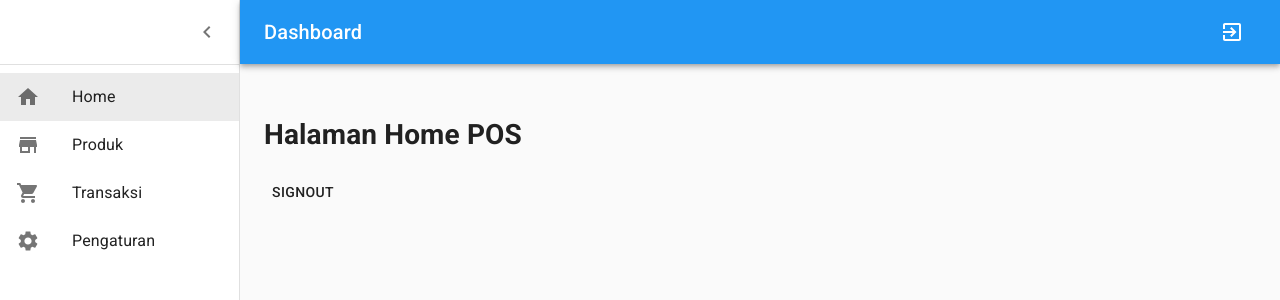
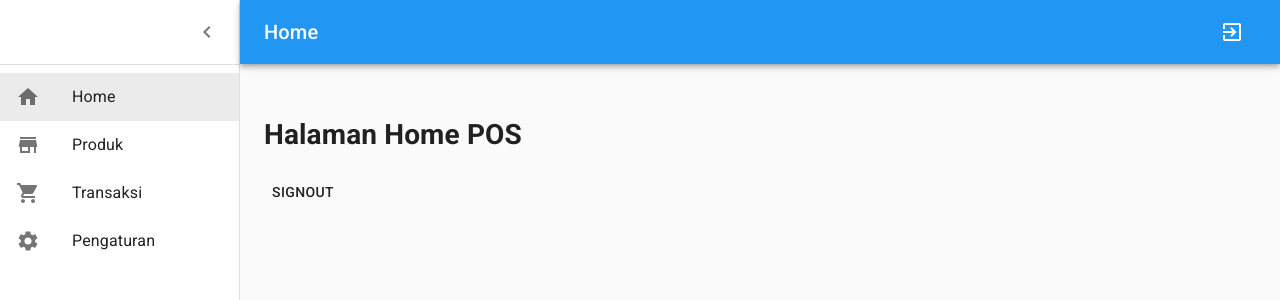
Before and after one commit to wildenali/aplikasiposwilden, a React (Create React App) app: page / in a window 1280 px wide. Shown: the top 300 px of the page. Built offline with nearby package versions, Linux system fonts and the light colour scheme; no server answers; sample sign-in values are in the browser's storage.

Commit message:
Mengubah text Judul sesuai dengan path yg diakses user

```diff
--- a/src/pages/private/index.js
+++ b/src/pages/private/index.js
@@ -71,7 +71,12 @@ export default function Dashboard() {
             <MenuIcon />
           </IconButton>
           <Typography component="h1" variant="h6" color="inherit" noWrap className={classes.title}>
-            Dashboard
+            <Switch>
+              <Route path="/produk" children="Produk"/>
+              <Route path="/transaksi" children="Transaksi"/>
+              <Route path="/pengaturan" children="Pengaturan"/>
+              <Route children="Home"/>
+            </Switch>
           </Typography>
           <IconButton color="inherit">
             <SignOutIcon onClick={handleSignOut} />
```
